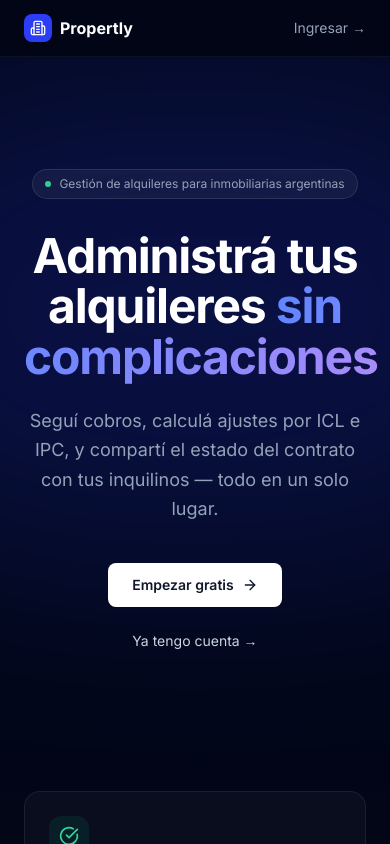
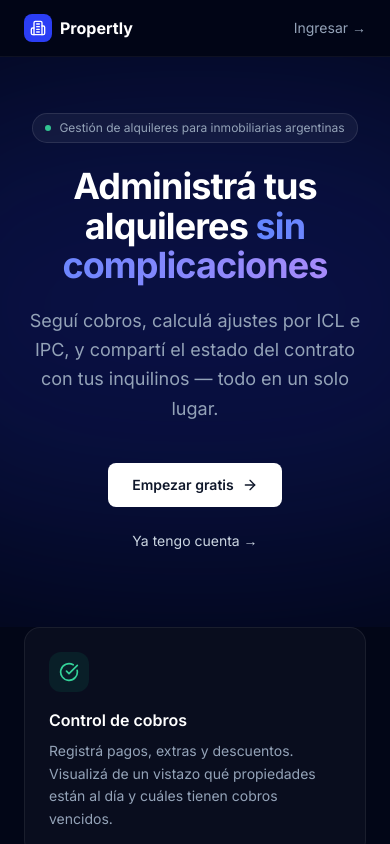
Before and after one commit to nachotornati/propertly-frontend, a React (Vite) app: page / in a window 390 px wide. Shown: the top 844 px of the page. Built offline with nearby package versions, Linux system fonts and the light colour scheme; no server answers.

Commit message:
fix: mobile autocaps, safe area bottom nav, hero spacing

```diff
--- a/index.html
+++ b/index.html
@@ -3,7 +3,7 @@
   <head>
     <meta charset="UTF-8" />
     <link rel="icon" type="image/svg+xml" href="/favicon.svg" />
-    <meta name="viewport" content="width=device-width, initial-scale=1.0" />
+    <meta name="viewport" content="width=device-width, initial-scale=1.0, viewport-fit=cover" />
     <title>Propertly — Gestión de Alquileres</title>
     <link rel="preconnect" href="https://fonts.googleapis.com" />
     <link rel="preconnect" href="https://fonts.gstatic.com" crossorigin />
--- a/src/components/Layout.tsx
+++ b/src/components/Layout.tsx
@@ -77,12 +77,12 @@ export default function Layout({ agencyId, onLogout }: LayoutProps) {
         </div>
       </header>
 
-      <main className="flex-1 max-w-7xl w-full mx-auto px-4 sm:px-6 lg:px-8 py-8 pb-24 md:pb-8">
+      <main className="flex-1 max-w-7xl w-full mx-auto px-4 sm:px-6 lg:px-8 py-8 pb-28 md:pb-8">
         <Outlet />
       </main>
 
       {/* Mobile bottom nav */}
-      <nav className="md:hidden fixed bottom-0 left-0 right-0 z-50 bg-white border-t border-slate-200">
+      <nav className="md:hidden fixed bottom-0 left-0 right-0 z-50 bg-white border-t border-slate-200" style={{ paddingBottom: 'env(safe-area-inset-bottom)' }}>
         <div className="flex items-center">
           {navItems.map(({ to, icon: Icon, label }) => (
             <NavLink
--- a/src/index.css
+++ b/src/index.css
@@ -1,6 +1,12 @@
 @tailwind base;
 @tailwind components;
 @tailwind utilities;
+
+@layer base {
+  :root {
+    --safe-bottom: env(safe-area-inset-bottom, 0px);
+  }
+}
 
 @layer base {
   * {
--- a/src/pages/Landing.tsx
+++ b/src/pages/Landing.tsx
@@ -30,13 +30,13 @@ export default function Landing() {
           <div className="absolute top-0 left-1/2 -translate-x-1/2 w-[800px] h-[500px] bg-brand-600/20 rounded-full blur-[120px]" />
         </div>
 
-        <div className="relative max-w-6xl mx-auto px-6 pt-28 pb-32 text-center">
-          <div className="inline-flex items-center gap-2 px-3 py-1.5 rounded-full bg-white/5 border border-white/10 text-xs text-slate-400 mb-8">
+        <div className="relative max-w-6xl mx-auto px-6 pt-14 sm:pt-24 pb-16 sm:pb-32 text-center">
+          <div className="inline-flex items-center gap-2 px-3 py-1.5 rounded-full bg-white/5 border border-white/10 text-xs text-slate-400 mb-6 sm:mb-8">
             <span className="w-1.5 h-1.5 rounded-full bg-emerald-400 animate-pulse" />
             Gestión de alquileres para inmobiliarias argentinas
           </div>
 
-          <h1 className="text-5xl sm:text-6xl lg:text-7xl font-bold tracking-tight leading-[1.05] mb-6">
+          <h1 className="text-4xl sm:text-6xl lg:text-7xl font-bold tracking-tight leading-[1.1] mb-5 sm:mb-6">
             Administrá tus alquileres{' '}
             <span className="bg-gradient-to-r from-brand-400 to-violet-400 bg-clip-text text-transparent">
               sin complicaciones
--- a/src/pages/Login.tsx
+++ b/src/pages/Login.tsx
@@ -99,6 +99,9 @@ export default function Login({ onAuth }: LoginProps) {
                     onChange={e => setUsername(e.target.value)}
                     required
                     autoFocus
+                    autoCapitalize="none"
+                    autoCorrect="off"
+                    spellCheck={false}
                   />
                 </div>
                 <div>
@@ -110,6 +113,8 @@ export default function Login({ onAuth }: LoginProps) {
                     value={newPassword}
                     onChange={e => setNewPassword(e.target.value)}
                     required
+                    autoCapitalize="none"
+                    autoCorrect="off"
                   />
                 </div>
                 <div>
@@ -121,6 +126,8 @@ export default function Login({ onAuth }: LoginProps) {
                     value={confirmPassword}
                     onChange={e => setConfirmPassword(e.target.value)}
                     required
+                    autoCapitalize="none"
+                    autoCorrect="off"
                   />
                 </div>
 
@@ -162,6 +169,9 @@ export default function Login({ onAuth }: LoginProps) {
                     onChange={e => setUsername(e.target.value)}
                     required
                     autoFocus
+                    autoCapitalize="none"
+                    autoCorrect="off"
+                    spellCheck={false}
                   />
                 </div>
 
@@ -174,6 +184,8 @@ export default function Login({ onAuth }: LoginProps) {
                     value={password}
                     onChange={e => setPassword(e.target.value)}
                     required
+                    autoCapitalize="none"
+                    autoCorrect="off"
                   />
                 </div>
 
```
